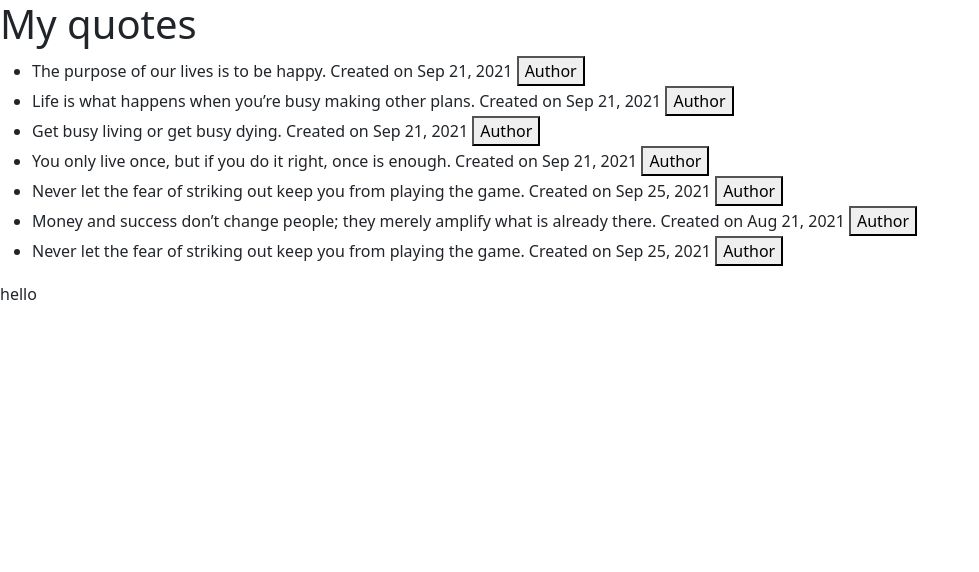
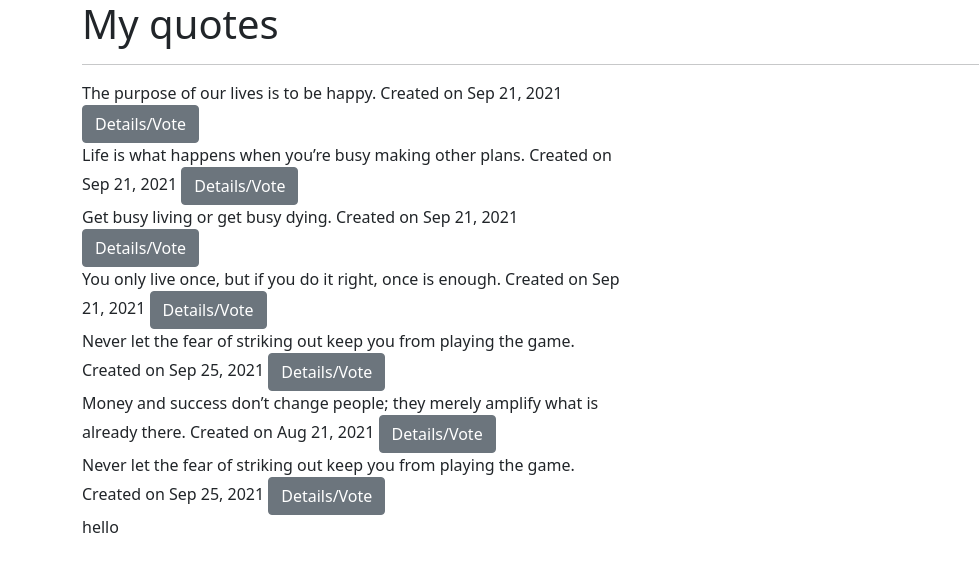
Before and after one commit to Tito-74/Quotes-App, an Angular app: page / in a window 1280 px wide. Shown: the top 572 px of the page, without its empty margins (0-979 px from the left). Built offline with nearby package versions, Linux system fonts and the light colour scheme.

Commit message:
adding divs to the code

```diff
--- a/src/app/quote/quote.component.html
+++ b/src/app/quote/quote.component.html
@@ -1,10 +1,14 @@
-<div>
+<div class="container">
     <h1>My quotes</h1>
-    <ul>
-      <li *ngFor='let quote of quotes;let i = index'>{{quote.quot}} Created on {{quote.completeDate|date}}
-        <button (click)='toggleDetails(i)'>Author</button>
+    <hr>
+  <div class="row">
+    <div class="col-md-6">
+    <div>
+      <div *ngFor='let quote of quotes;let i = index'>{{quote.quot}} Created on {{quote.completeDate|date}}
+        <button (click)='toggleDetails(i)' class="btn btn-secondary">Details/Vote</button>
         <app-quote-detail *ngIf='quote.showAuthor'[quote] = 'quote' (isComplete) = 'deleteQuote($event,i)'></app-quote-detail>
-    </li>
-    </ul>
+      </div>
+    </div>
+    </div>
     <p *ngIf='quotes.length > 5'>hello</p>
   </div>
```
